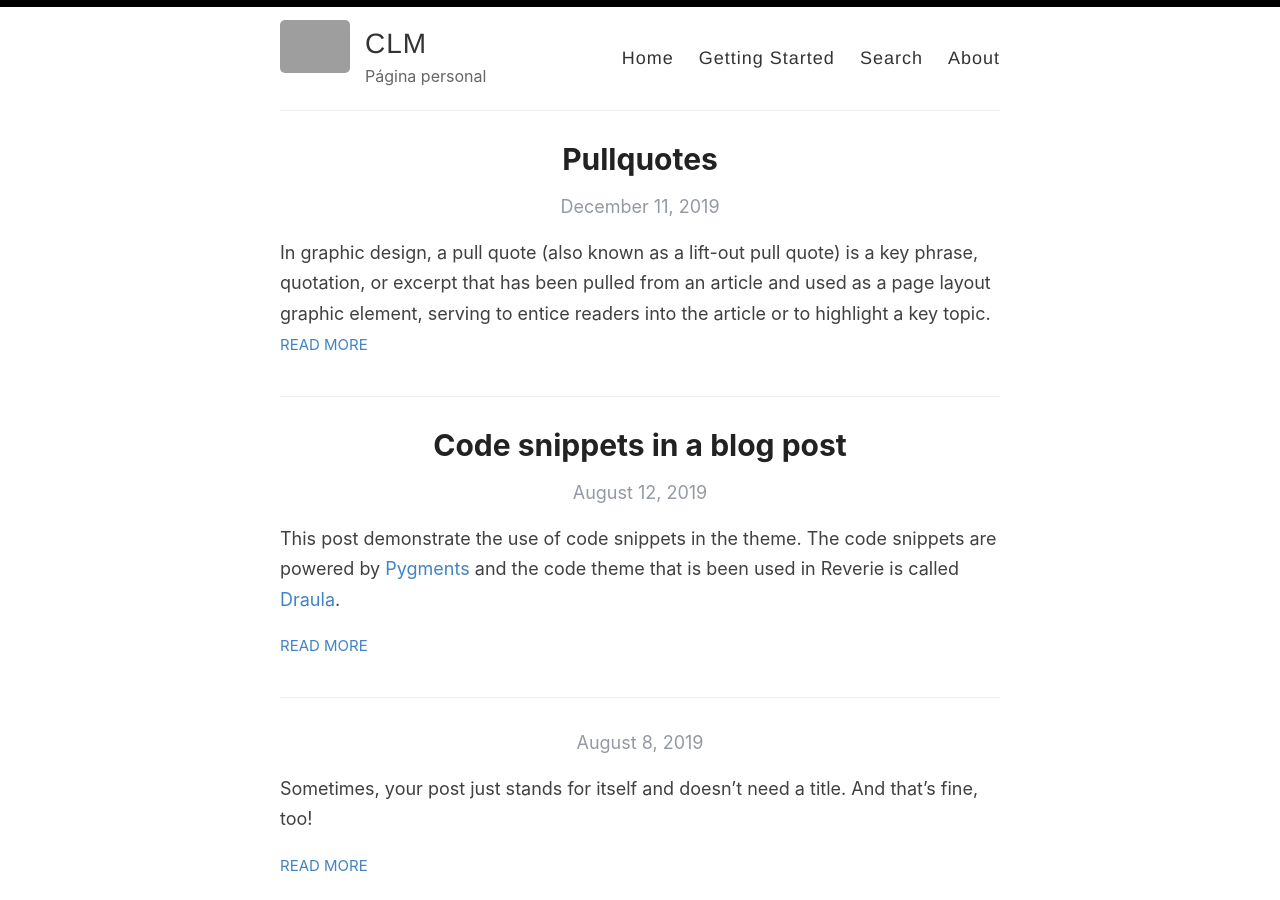
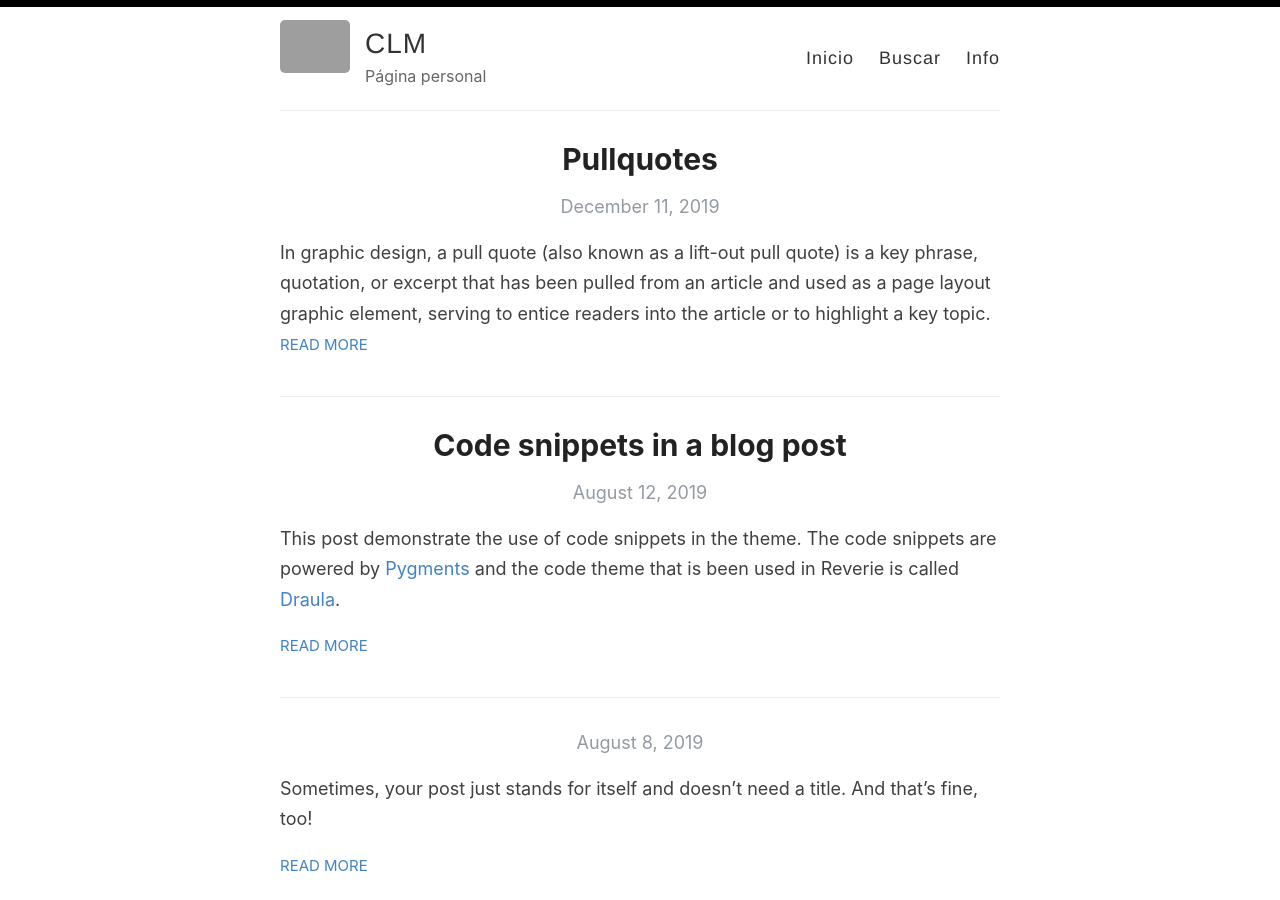
Before and after one commit to carloslucmat/reverie-clm, a Jekyll site: the page built from index.html, in a window 1280 px wide and 900 px high. Built offline with Jekyll 4.4.1, drawn with Linux system fonts in a browser that asks for light colours; the list of posts is cut into pages by our own code.

Commit message:
titulos en español

```diff
--- a/_layouts/default.html
+++ b/_layouts/default.html
@@ -27,10 +27,9 @@
             </div>
 
             <nav>
-              <a href="{{ site.baseurl }}/">Home</a>
-              <a href="{{ site.baseurl }}/getting-started">Getting Started</a>
-              <a href="{{ site.baseurl }}/search">Search</a>
-              <a href="{{ site.baseurl }}/about">About</a>
+              <a href="{{ site.baseurl }}/">Inicio</a>
+              <a href="{{ site.baseurl }}/search">Buscar</a>
+              <a href="{{ site.baseurl }}/about">Info</a>
             </nav>
           </header>
         </div>
```
